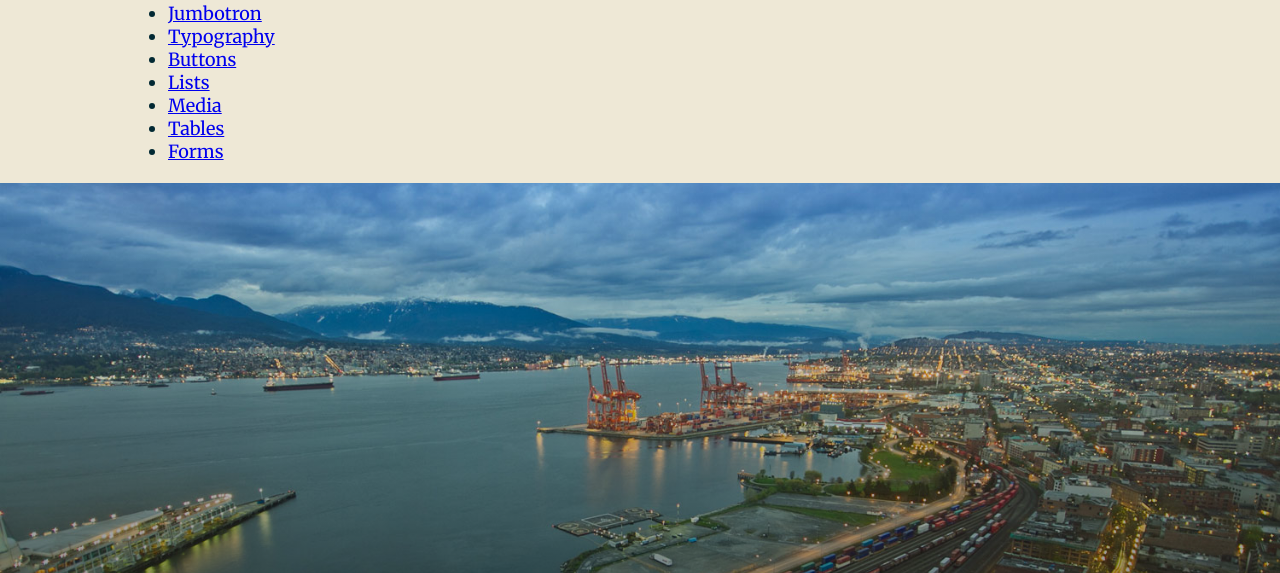
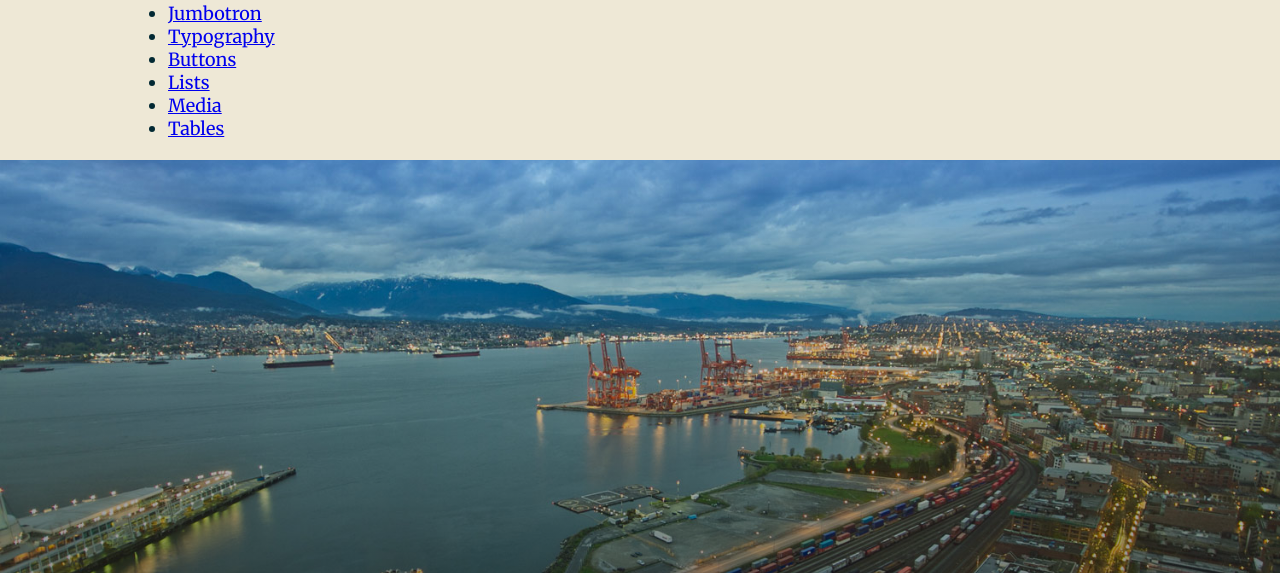
Before and after one commit to planetoftheweb/sassEssentials, a website: page builds/sassEssentials/index.html in a window 1280 px wide. Shown: the part 95-668 px from the top of the page. Drawn offline with Linux system fonts and the light colour scheme.

Commit message:
changes to gitignore and index

```diff
--- a/builds/sassEssentials/index.html
+++ b/builds/sassEssentials/index.html
@@ -18,7 +18,6 @@
         <li><a href="#lists">Lists</a></li>
         <li><a href="#media">Media</a></li>
         <li><a href="#tables">Tables</a></li>
-        <li><a href="#forms">Forms</a></li>
       </ul>
     </nav>
   </div>
@@ -196,7 +195,6 @@
         <li><a href="#lists">Lists</a></li>
         <li><a href="#media">Media</a></li>
         <li><a href="#tables">Tables</a></li>
-        <li><a href="#forms">Forms</a></li>
       </ul>
     </nav>
   </div>
--- a/process/sass/style.scss
+++ b/process/sass/style.scss
@@ -1,5 +1,3 @@
-// This is a comment
-
 @import "variables";
 @import "normalize";
 @import "mixins";
```
Also changed, not shown: 1 other file.
